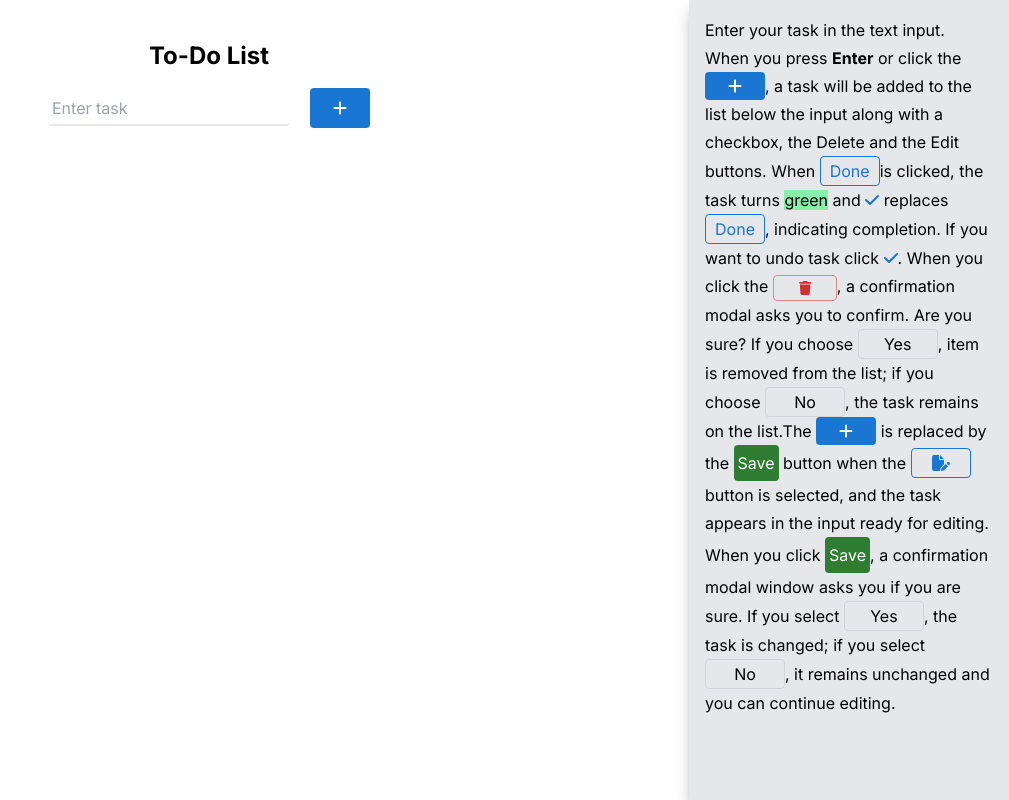
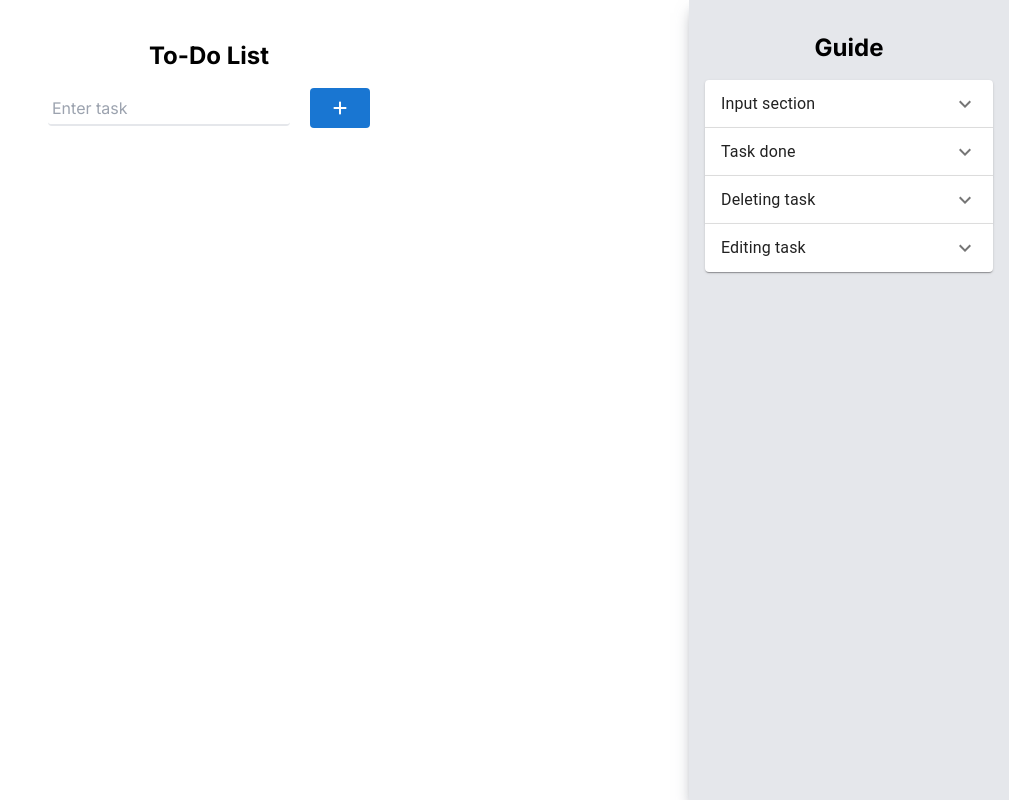
Before and after one commit to limanovic/to-do-list, a Next.js app: page / in a window 1280 px wide. Shown: the whole page, without its empty margins (271-1280 px from the left). Built offline with nearby package versions, Linux system fonts and the light colour scheme.

Commit message:
Test made more readable

```diff
--- a/src/app/components/Test.tsx
+++ b/src/app/components/Test.tsx
@@ -1,45 +1,99 @@
 import { faPlus, faFilePen, faTrash, faCheck } from '@fortawesome/free-solid-svg-icons';
 import { FontAwesomeIcon } from '@fortawesome/react-fontawesome';
 import { Button } from '@mui/material';
+import Accordion from '@mui/material/Accordion';
+import AccordionDetails from '@mui/material/AccordionDetails';
+import AccordionSummary from '@mui/material/AccordionSummary';
+import Typography from '@mui/material/Typography';
+import ExpandMoreIcon from '@mui/icons-material/ExpandMore';
+import React, { useState } from 'react';
 
 export default function Test() {
+    const [expanded, setExpanded] = useState<string | false>(false);
+
+    const handleChange = (panel: string) => (event: React.SyntheticEvent, isExpanded: boolean) => {
+        setExpanded(isExpanded ? panel : false);
+    };
     return (
         <div className="w-1/4 p-4 bg-gray-200 min-h-screen shadow-lg shadow-gray-500/50 leading-7">
+            <h1 className="text-2xl font-bold mb-4 pt-4 text-center">Guide</h1>
+            <Accordion expanded={expanded === 'panel1'} onChange={handleChange('panel1')}>
+                <AccordionSummary expandIcon={<ExpandMoreIcon />} aria-controls="panel1bh-content" id="panel1bh-header">
+                    <Typography sx={{ width: '50%', flexShrink: 0 }}>Input section</Typography>
+                </AccordionSummary>
+                <AccordionDetails>
+                    <Typography>
                         Enter your task in the text input. When you press <b>Enter</b> or click the{' '}
                         <button type="submit" className="bg-[#1976D2] w-[60px] text-white rounded">
                             <FontAwesomeIcon icon={faPlus} />
                         </button>
-            , a task will be added to the list below the input along with a checkbox, the Delete and the Edit buttons.
-            When <button className="text-[#1976D2] border border-[#1976D2] w-[60px] rounded">Done</button>
+                        , a task will be added to the list below the input along with a checkbox, the Delete and the
+                        Edit buttons.
+                    </Typography>
+                </AccordionDetails>
+            </Accordion>
+            <Accordion expanded={expanded === 'panel2'} onChange={handleChange('panel2')}>
+                <AccordionSummary expandIcon={<ExpandMoreIcon />} aria-controls="panel2bh-content" id="panel2bh-header">
+                    <Typography sx={{ width: '50%', flexShrink: 0 }}>Task done</Typography>
+                </AccordionSummary>
+                <AccordionDetails>
+                    <Typography>
+                        When <button className="text-[#1976D2] border border-[#1976D2] w-[60px] rounded">Done</button>{' '}
                         is clicked, the task turns <b className="font-normal bg-green-300">green</b> and{' '}
                         <button className="text-[#1976D2]">
                             <FontAwesomeIcon icon={faCheck} />
                         </button>{' '}
-            replaces <button className="text-[#1976D2] border border-[#1976D2] w-[60px] rounded">Done</button>,
+                        replaces{' '}
+                        <button className="text-[#1976D2] border border-[#1976D2] w-[60px] rounded">Done</button>,
                         indicating completion. If you want to undo task click{' '}
                         <button className="text-[#1976D2]">
                             <FontAwesomeIcon icon={faCheck} />
                         </button>
                         {'. '}
+                    </Typography>
+                </AccordionDetails>
+            </Accordion>
+            <Accordion expanded={expanded === 'panel3'} onChange={handleChange('panel3')}>
+                <AccordionSummary expandIcon={<ExpandMoreIcon />} aria-controls="panel3bh-content" id="panel3bh-header">
+                    <Typography sx={{ width: '50%', flexShrink: 0 }}>Deleting task</Typography>
+                </AccordionSummary>
+                <AccordionDetails>
+                    <Typography>
                         When you click the{' '}
                         <Button variant="outlined" color="error">
                             <FontAwesomeIcon icon={faTrash} />
                         </Button>
                         , a confirmation modal asks you to confirm. Are you sure? If you choose{' '}
-            <button className="w-20 rounded border border-gray-300">Yes</button>, item is removed from the list; if you
-            choose <button className="w-20 rounded border border-gray-300">No</button>, the task remains on the list.The{' '}
+                        <button className="w-20 rounded border border-gray-300">Yes</button>, item is removed from the
+                        list; if you you choose <button className="w-20 rounded border border-gray-300">No</button>, the
+                        task remains on task remains on list.
+                    </Typography>
+                </AccordionDetails>
+            </Accordion>
+            <Accordion expanded={expanded === 'panel4'} onChange={handleChange('panel4')}>
+                <AccordionSummary expandIcon={<ExpandMoreIcon />} aria-controls="panel4bh-content" id="panel4bh-header">
+                    <Typography sx={{ width: '50%', flexShrink: 0 }}>Editing task</Typography>
+                </AccordionSummary>
+                <AccordionDetails>
+                    <Typography>
+                        The{' '}
                         <button type="submit" className="bg-[#1976D2] w-[60px] text-white rounded">
                             <FontAwesomeIcon icon={faPlus} />
                         </button>{' '}
-            is replaced by the <button className="p-1 bg-[#2E7D32] text-white rounded">Save</button> button when the{' '}
+                        is replaced by the <button className="p-1 bg-[#2E7D32] text-white rounded">Save</button> button
+                        when the{' '}
                         <button type="submit" className="w-[60px] border border-[#1976D2] text-[#1976D2] rounded">
                             <FontAwesomeIcon icon={faFilePen} />
                         </button>
                         button is selected, and the task appears in the input ready for editing. When you click{' '}
-            <button className="p-1 bg-[#2E7D32] text-white rounded">Save</button>, a confirmation modal window asks you
-            if you are sure. If you select <button className="w-20 rounded border border-gray-300">Yes</button>, the
-            task is changed; if you select <button className="w-20 rounded border border-gray-300">No</button>, it
-            remains unchanged and you can continue editing.
+                        <button className="p-1 bg-[#2E7D32] text-white rounded">Save</button>, a confirmation modal
+                        window asks window asks you if you are sure. If you select{' '}
+                        <button className="w-20 rounded border border-gray-300">Yes</button>, the task is changed; you
+                        select <button className="w-20 rounded border border-gray-300">No</button>, it remains unchanged
+                        and you can continue editing.
+                    </Typography>
+                </AccordionDetails>
+            </Accordion>
         </div>
     );
 }
```
Lines whose indentation alone changed are shown as unchanged.
